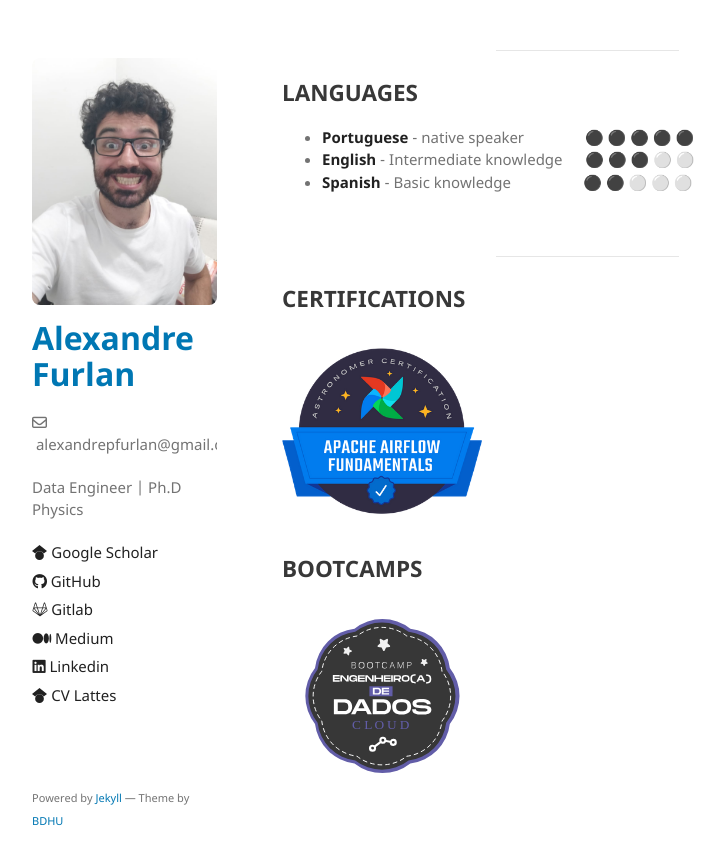
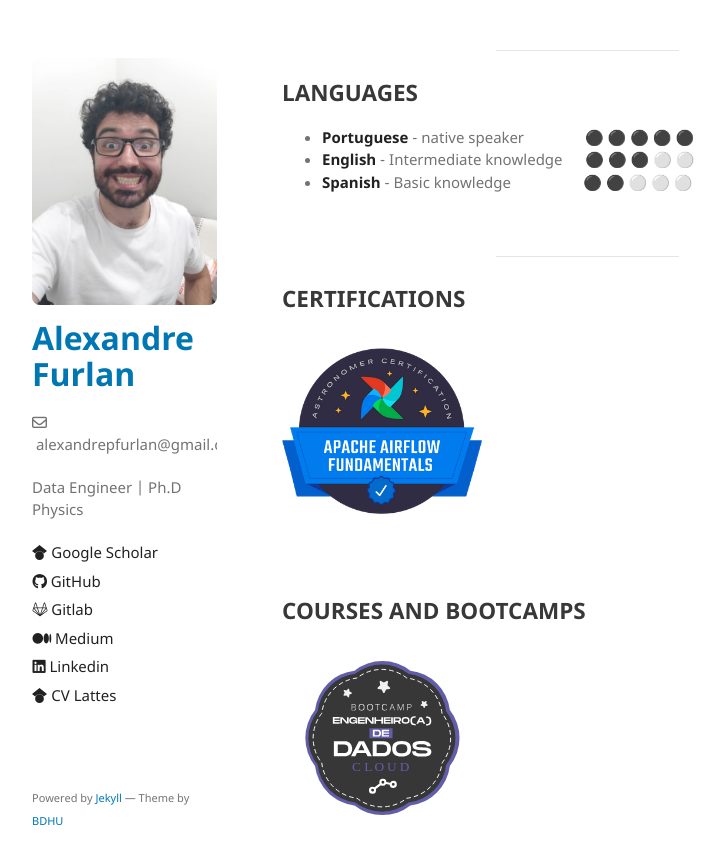
Before and after one commit to apfurlan/apfurlan.github.io, a Jekyll site: the page built from cv-page.md, in a window 1280 px wide and 900 px high, scrolled down 2758 px. Shown: the top 865 px of the window, without its empty margins (178-903 px from the left). Built offline with Jekyll 4.4.1, drawn with Linux system fonts in a browser that asks for light colours; emoji names are drawn with the system emoji font; our own code applies the rules of GitHub Pages for plain Markdown files.

```diff
--- a/cv-page.md
+++ b/cv-page.md
@@ -156,6 +156,8 @@
 
 <img src="./img_badges/fundamentals_badge.png" width="200" height="200" />
 
+&nbsp;
+&nbsp;
 
-## BOOTCAMPS
+## COURSES AND BOOTCAMPS
 <img src="./img_badges/xpe_edc_badge.svg" width="200" height="200" />
```
